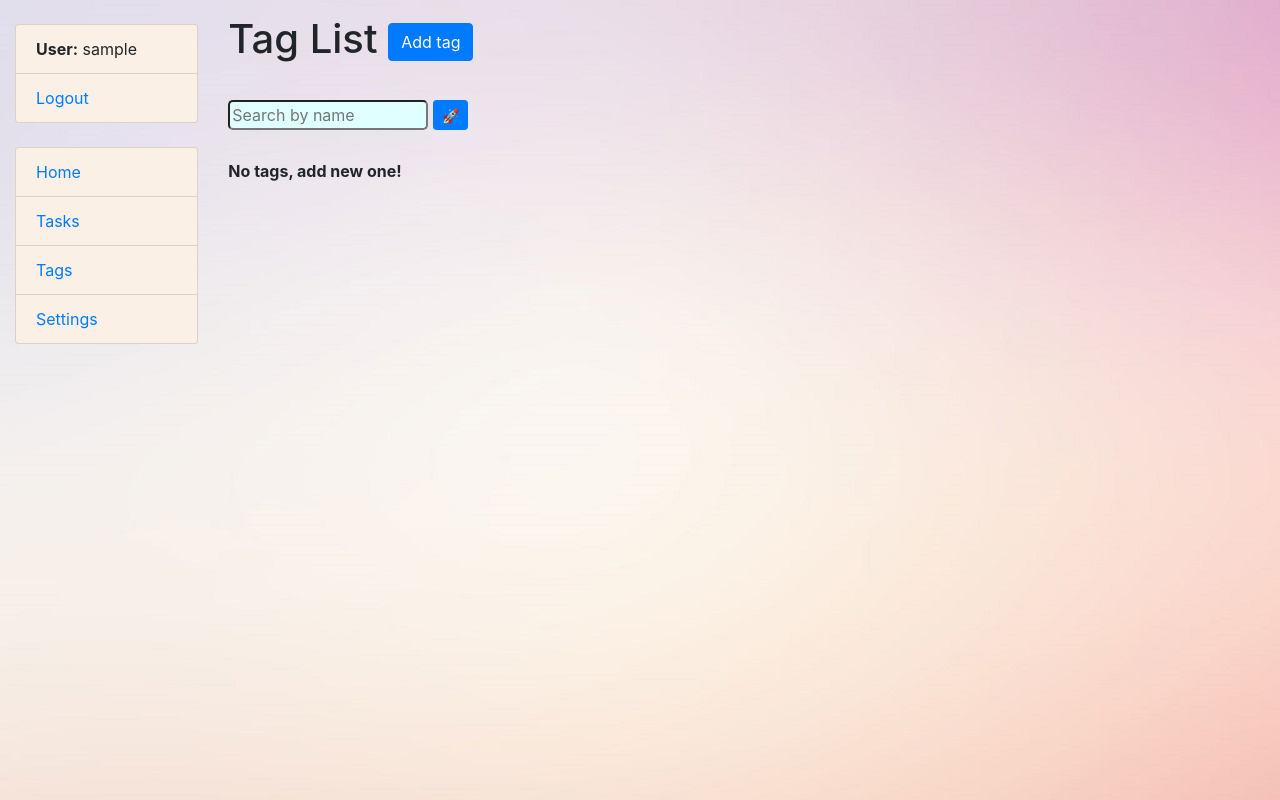
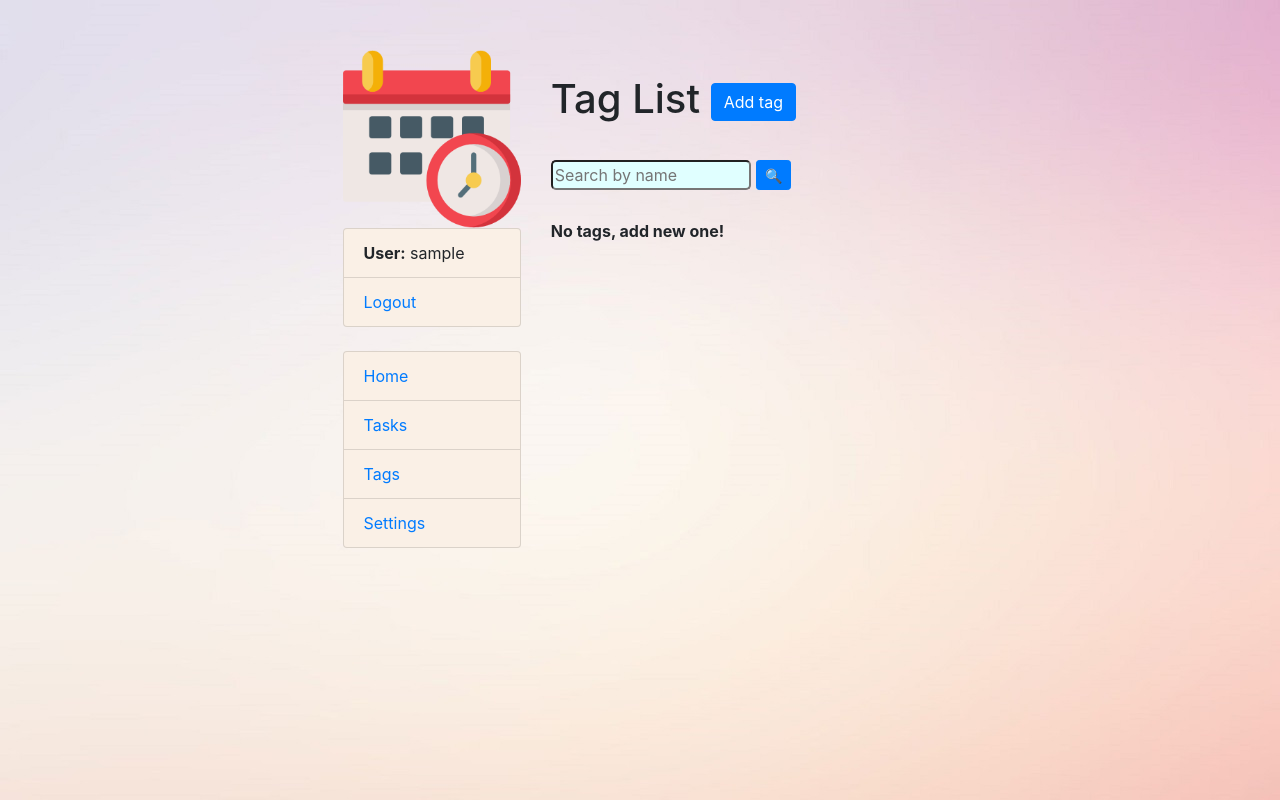
Before and after one commit to pazyn404/todo-list-project, a Django app: page /tags/ in a window 1280 px wide. Run offline with Django 4.2, Linux system fonts and the light colour scheme; the visitor is signed in with stand-in values (Sample User, id 1); data that the repository does not hold is empty.

Commit message:
Improve site style

```diff
--- a/static/css/styles.css
+++ b/static/css/styles.css
@@ -8,6 +8,15 @@ body {
     align-items: center;
 }
 
+.center {
+    margin: auto;
+    max-width: 50%;
+}
+
 .content {
-    padding-top: 15px;
+    padding-top: 25px;
 }
+
+.main-div {
+    padding-top: 50px;
+}
--- a/templates/base.html
+++ b/templates/base.html
@@ -1,4 +1,5 @@
 {% load static %}
+
 
 <!DOCTYPE html>
 <html lang="en">
@@ -23,24 +24,22 @@
 </head>
 
 <body>
-<div class="container-fluid">
-  <div class="row">
-    <div class="col-sm-2">
+<div class="container-fluid main-div">
+  <div class="row center">
 
+    <div class="col-sm-4">
       {% block sidebar %}
         {% include "includes/sidebar.html" %}
       {% endblock %}
+    </div>
 
-    </div>
-    <div class="col-sm-10 content">
-
+    <div class="col-sm-8 content">
       {% block content %}{% endblock %}
-
       {% block pagination %}
         {% include "includes/pagination.html" %}
       {% endblock %}
+    </div>
 
-    </div>
   </div>
 </div>
 </body>
--- a/templates/includes/sidebar.html
+++ b/templates/includes/sidebar.html
@@ -1,3 +1,8 @@
+{% load static %}
+
+
+<img src="{% static 'images/schedule.png' %}" style="max-width: 100%;max-height: 100%;">
+
 {% if user.is_authenticated %}
   <br>
   <ul class="sidebar-nav list-group">
--- a/templates/todo/tag_list.html
+++ b/templates/todo/tag_list.html
@@ -11,7 +11,7 @@
 
   <form action="" method="get" class="form-inline">
     <input type="text" name="name" value="{{ search_form.fields.name.value }}" placeholder="Search by name" class="text">
-    <input type="submit" value="🚀" class="btn btn-primary btn-sm btn-search">
+    <input type="submit" value="🔍" class="btn btn-primary btn-sm btn-search">
   </form>
 
   <br>
--- a/templates/todo/task_list.html
+++ b/templates/todo/task_list.html
@@ -9,7 +9,7 @@
   <br>
   <form action="" method="get" class="form-inline">
     <input type="text" name="name" value="{{ search_form.fields.name.value }}" placeholder="Search by name" class="text">
-    <input type="submit" value="🚀" class="btn btn-primary btn-sm btn-search">
+    <input type="submit" value="🔍" class="btn btn-primary btn-sm btn-search">
   </form>
   <br>
 
```
Also changed, not shown: static/css/sidebar.css (line endings or trailing spaces).
